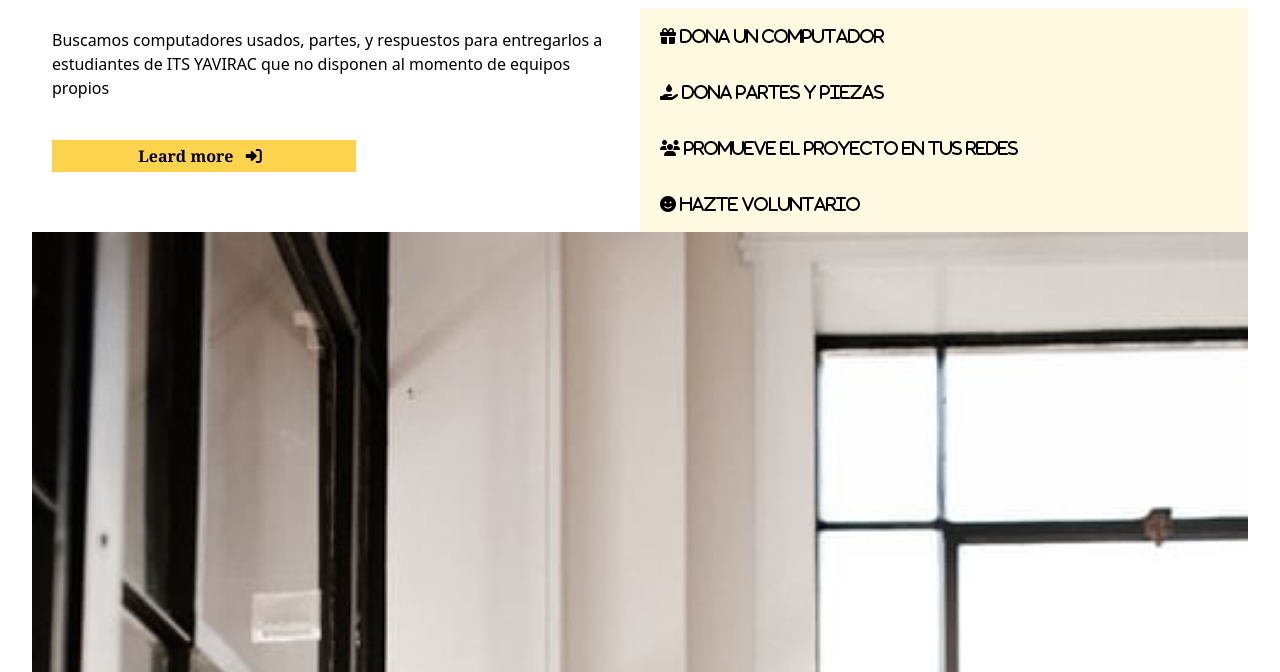
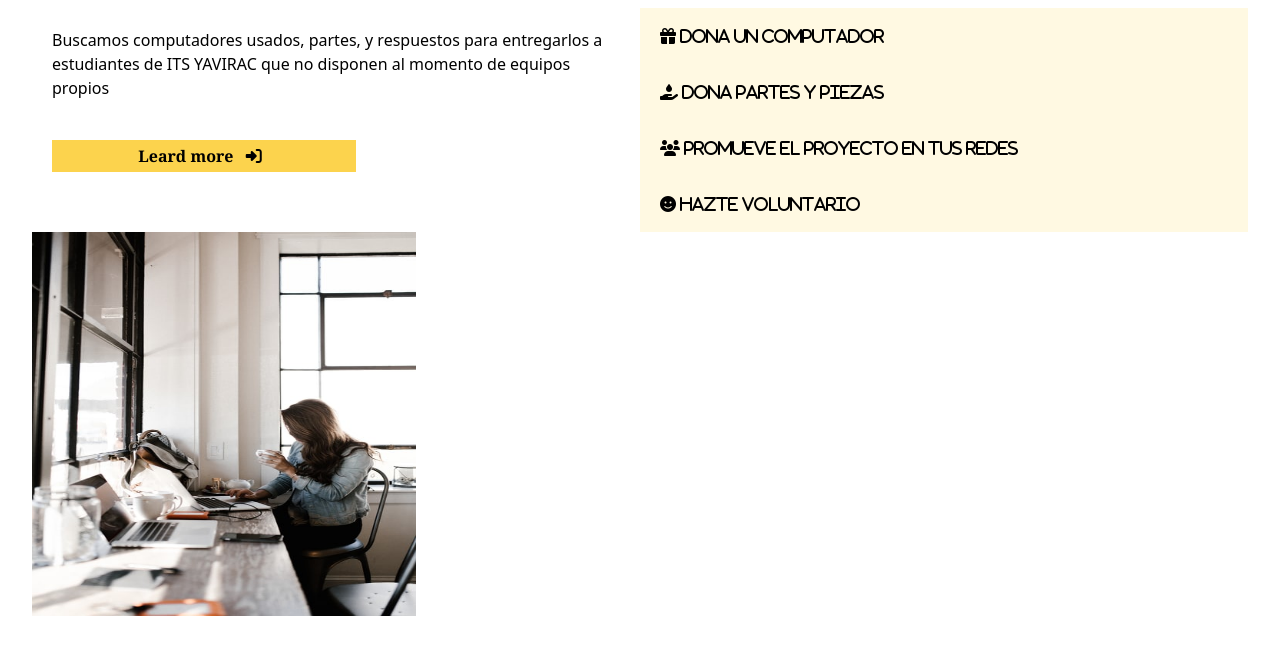
Before and after one commit to CarolinaChamorro/2doTailwindCss, a plain HTML site: page paginaWeb3.html in a window 1280 px wide. Shown: the part 128-800 px from the top of the page. Drawn offline with nearby package versions, Linux system fonts and the light colour scheme.

Commit message:
Update paginaWeb3.html

```diff
--- a/paginaWeb3.html
+++ b/paginaWeb3.html
@@ -30,7 +30,7 @@
             </div>
         </div>
         <div >
-            <img class="w-full h-full" src="photo-1488751045188-3c55bbf9a3fa.jpg" alt="Imagen No Encontrada">
+            <img class="w-96 h-96" src="photo-1488751045188-3c55bbf9a3fa.jpg" alt="Imagen No Encontrada">
         </div>
     </div>
 
```
